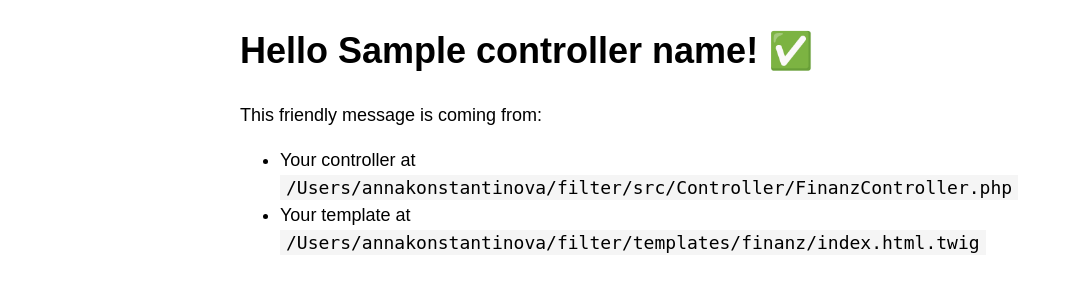
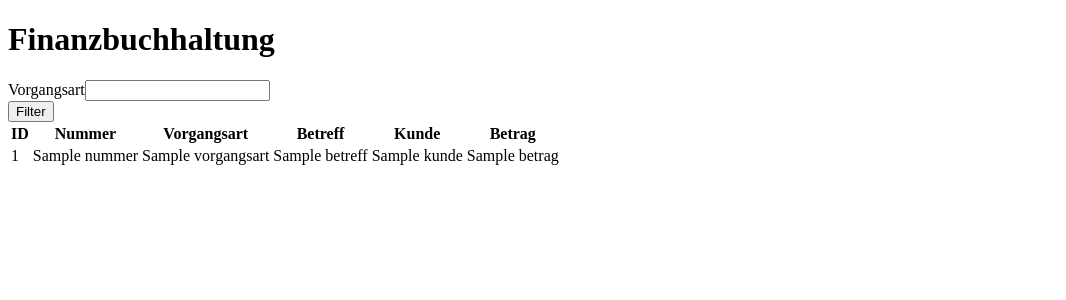
Before and after one commit to konstanciaa/filter, a Symfony app: template templates/finanz/index.html.twig in a window 1280 px wide. Shown: the top 300 px of the page, without its empty margins (0-1066 px from the left). Run offline with Twig, Linux system fonts and the light colour scheme; the template is opened without the code that fills it: most values are stand-ins (such as "Sample title", 1, 10 or a date in 2020); form fields are guessed from the names that the template uses; some libraries are stand-ins or nearby versions.

Commit message:
Create filter form

```diff
--- a/templates/finanz/index.html.twig
+++ b/templates/finanz/index.html.twig
@@ -1,20 +1,35 @@
 {% extends 'base.html.twig' %}
 
-{% block title %}Hello FinanzController!{% endblock %}
+{% block body %}
+    <h1>Finanzbuchhaltung</h1>
 
-{% block body %}
-<style>
-    .example-wrapper { margin: 1em auto; max-width: 800px; width: 95%; font: 18px/1.5 sans-serif; }
-    .example-wrapper code { background: #F5F5F5; padding: 2px 6px; }
-</style>
+    {{ form_start(form) }}
+        {{ form_row(form.vorgangsart) }}
+        <button type="submit">Filter</button>
+    {{ form_end(form) }}
 
-<div class="example-wrapper">
-    <h1>Hello {{ controller_name }}! ✅</h1>
-
-    This friendly message is coming from:
-    <ul>
-        <li>Your controller at <code>/Users/annakonstantinova/filter/src/Controller/FinanzController.php</code></li>
-        <li>Your template at <code>/Users/annakonstantinova/filter/templates/finanz/index.html.twig</code></li>
-    </ul>
-</div>
+    <table>
+        <thead>
+            <tr>
+                <th>ID</th>
+                <th>Nummer</th>
+                <th>Vorgangsart</th>
+                <th>Betreff</th>
+                <th>Kunde</th>
+                <th>Betrag</th>
+            </tr>
+        </thead>
+        <tbody>
+            {% for fin in finanz %}
+                <tr>
+                    <td>{{ fin.id }}</td>
+                    <td>{{ fin.nummer }}</td>
+                    <td>{{ fin.vorgangsart }}</td>
+                    <td>{{ fin.betreff }}</td>
+                    <td>{{ fin.kunde }}</td>
+                    <td>{{ fin.betrag }}</td>
+                </tr>
+            {% endfor %}
+        </tbody>
+    </table>
 {% endblock %}
```
Also changed, not shown: src/Controller/FinanzController.php (+23 -4 lines).
